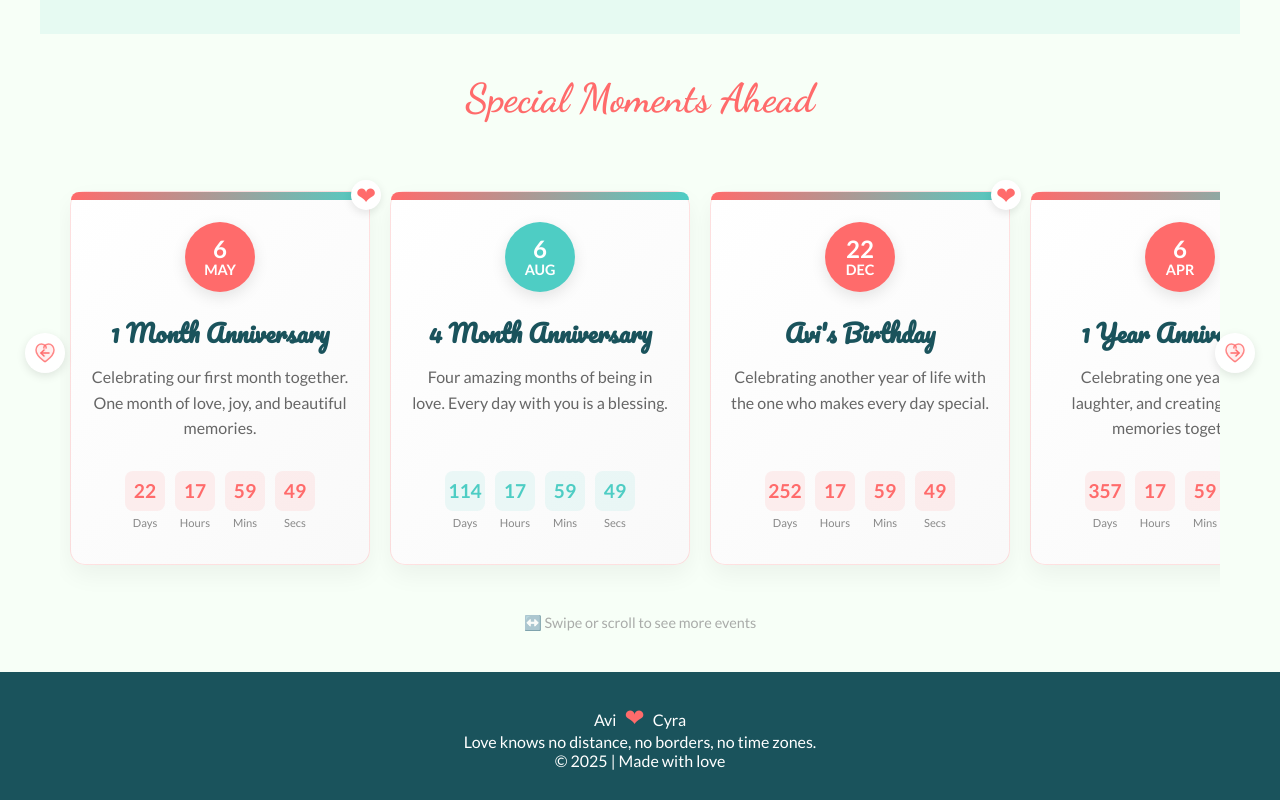
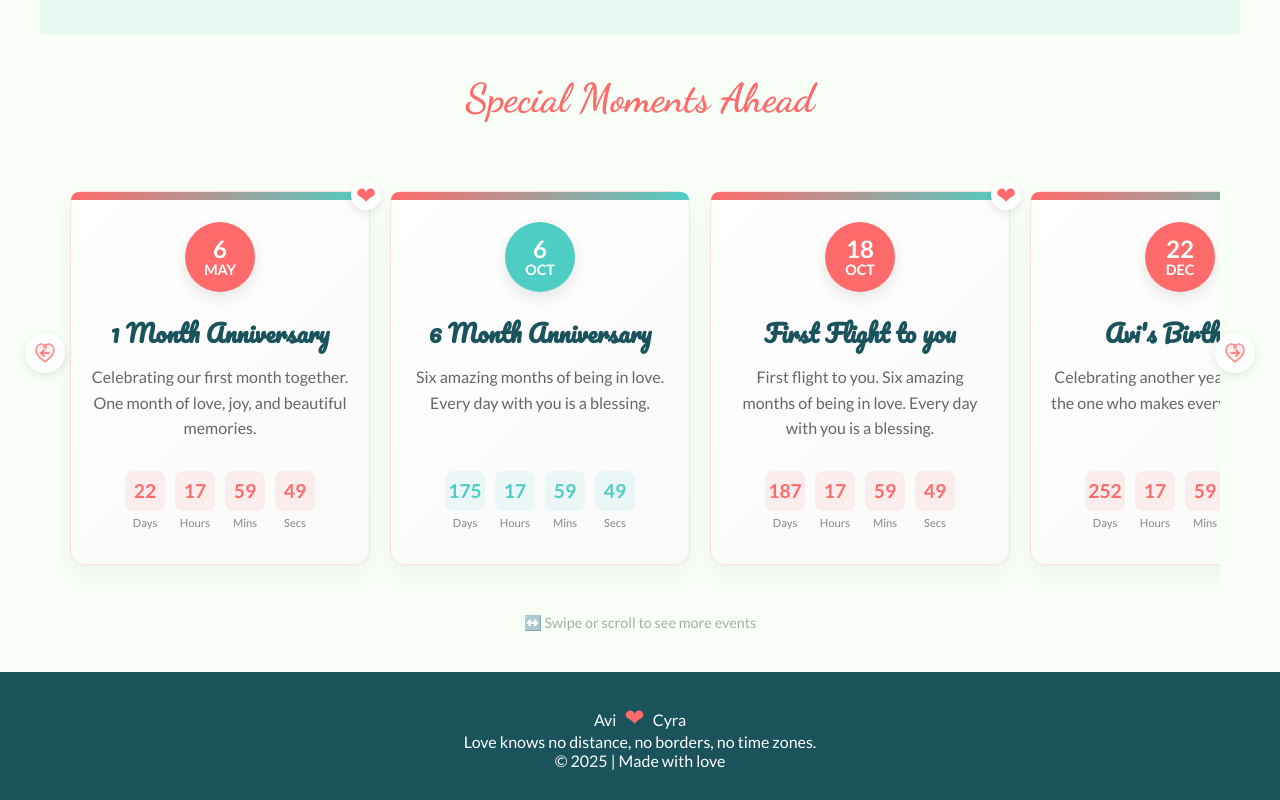
Before and after one commit to Aviral000/lukpad, a React (Create React App) app: page / in a window 1280 px wide. Shown: the part 7448-8248 px from the top of the page. Built offline with nearby package versions, Linux system fonts and the light colour scheme.

Commit message:
fix: adding more dates into the calendra

```diff
--- a/src/components/UpcomingEvents/UpcomingEvents.js
+++ b/src/components/UpcomingEvents/UpcomingEvents.js
@@ -565,9 +565,9 @@ export function UpcomingEvents() {
     },
     {
       id: 2,
-      date: new Date(2025, 7, 6), // August 6, 2025
-      title: "4 Month Anniversary",
-      description: "Four amazing months of being in love. Every day with you is a blessing.",
+      date: new Date(2025, 9, 6), // october 6, 2025
+      title: "6 Month Anniversary",
+      description: "Six amazing months of being in love. Every day with you is a blessing.",
       isSpecial: false,
       detailedSchedule: [
         {
@@ -589,6 +589,30 @@ export function UpcomingEvents() {
     },
     {
       id: 3,
+      date: new Date(2025, 9, 18), // october 18, 2025
+      title: "First Flight to you",
+      description: "First flight to you. Six amazing months of being in love. Every day with you is a blessing.",
+      isSpecial: true,
+      detailedSchedule: [
+        {
+          time: "10:00 AM",
+          title: "Breakfast in Bed",
+          description: "Start the day with a special homemade breakfast."
+        },
+        {
+          time: "02:00 PM",
+          title: "Couples Massage",
+          description: "Relaxing spa treatment for both of us."
+        },
+        {
+          time: "06:00 PM",
+          title: "Rooftop Dinner",
+          description: "Exclusive dinner with city views and candlelight."
+        }
+      ]
+    },
+    {
+      id: 4,
       date: new Date(2025, 11, 22), // December 22, 2025
       title: "Avi's Birthday",
       description: "Celebrating another year of life with the one who makes every day special.",
@@ -622,7 +646,7 @@ export function UpcomingEvents() {
       ]
     },
     {
-      id: 4,
+      id: 5,
       date: new Date(2026, 3, 6), // April 6, 2026
       title: "1 Year Anniversary",
       description: "Celebrating one year of love, laughter, and creating beautiful memories together.",
@@ -661,7 +685,7 @@ export function UpcomingEvents() {
       ]
     },
     {
-      id: 5,
+      id: 6,
       date: new Date(2026, 3, 16), // April 16, 2026
       title: "Cyra's Birthday",
       description: "Celebrating the birthday of the most wonderful woman in my life. Happy Birthday, Cyra Camille!",
```
